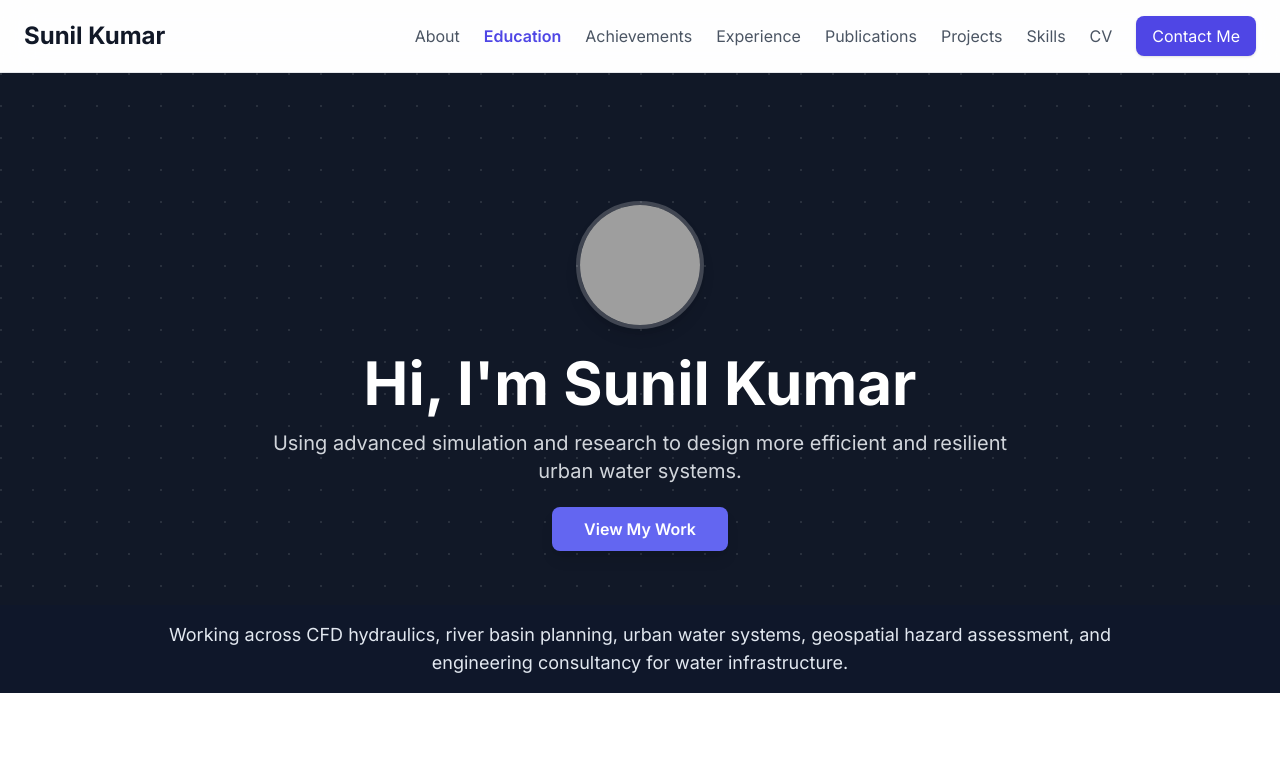
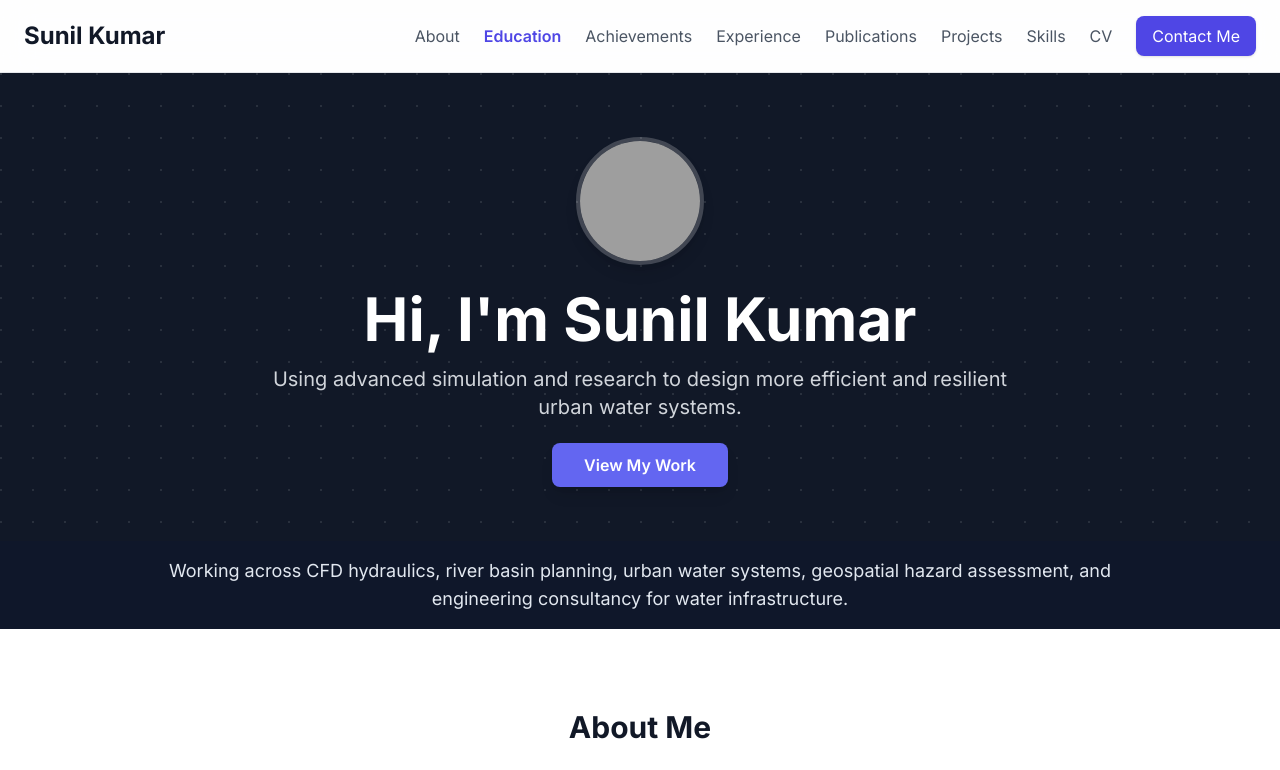
Before and after one commit to sunilkumardhayal/scholar-portal, a website: page index.html in a window 1280 px wide. Shown: the top 770 px of the page. Drawn offline with nearby package versions, Linux system fonts and the light colour scheme; grey boxes are pictures that could not be loaded.

Commit message:
Balance hero section spacing

```diff
--- a/index.html
+++ b/index.html
@@ -131,7 +131,7 @@
     </header>
 
     <main>
-        <section id="home" class="hero-bg text-white pt-20 pb-10 md:pt-32 md:pb-16">
+        <section id="home" class="hero-bg text-white py-10 md:py-16">
             <div class="container mx-auto px-6 text-center">
                 <img src="https://github.com/sunilkumardhayal/sunilkumardhayal.github.io/blob/main/profile.jpg?raw=true" alt="Headshot of Sunil Kumar, a civil engineering researcher" class="w-32 h-32 rounded-full object-cover mx-auto mb-6 border-4 border-white/20 shadow-lg" onerror="this.onerror=null;this.src='https://placehold.co/128x128/FFFFFF/333333?text=SK';">
                 <h1 class="text-4xl md:text-6xl font-bold leading-tight mb-4">Hi, I'm Sunil Kumar</h1>
```
